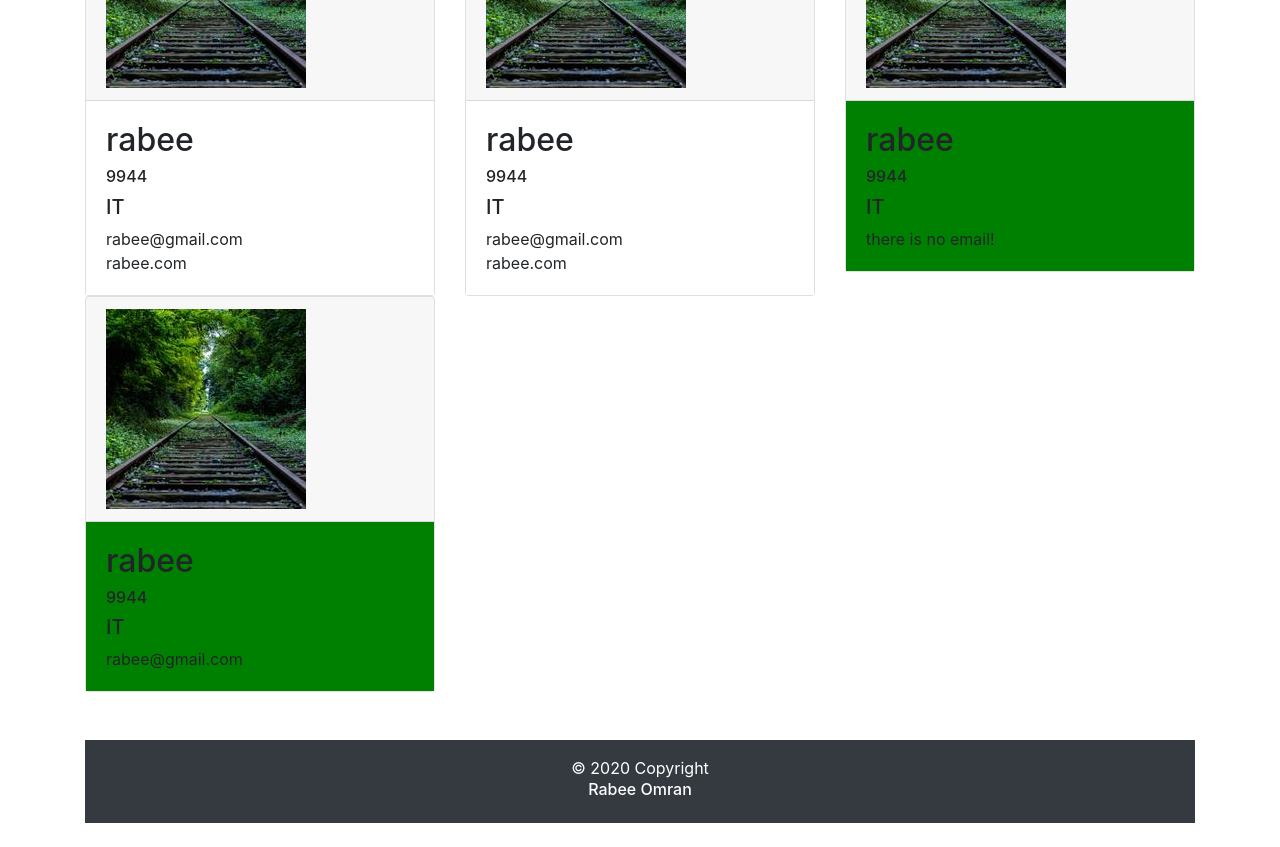
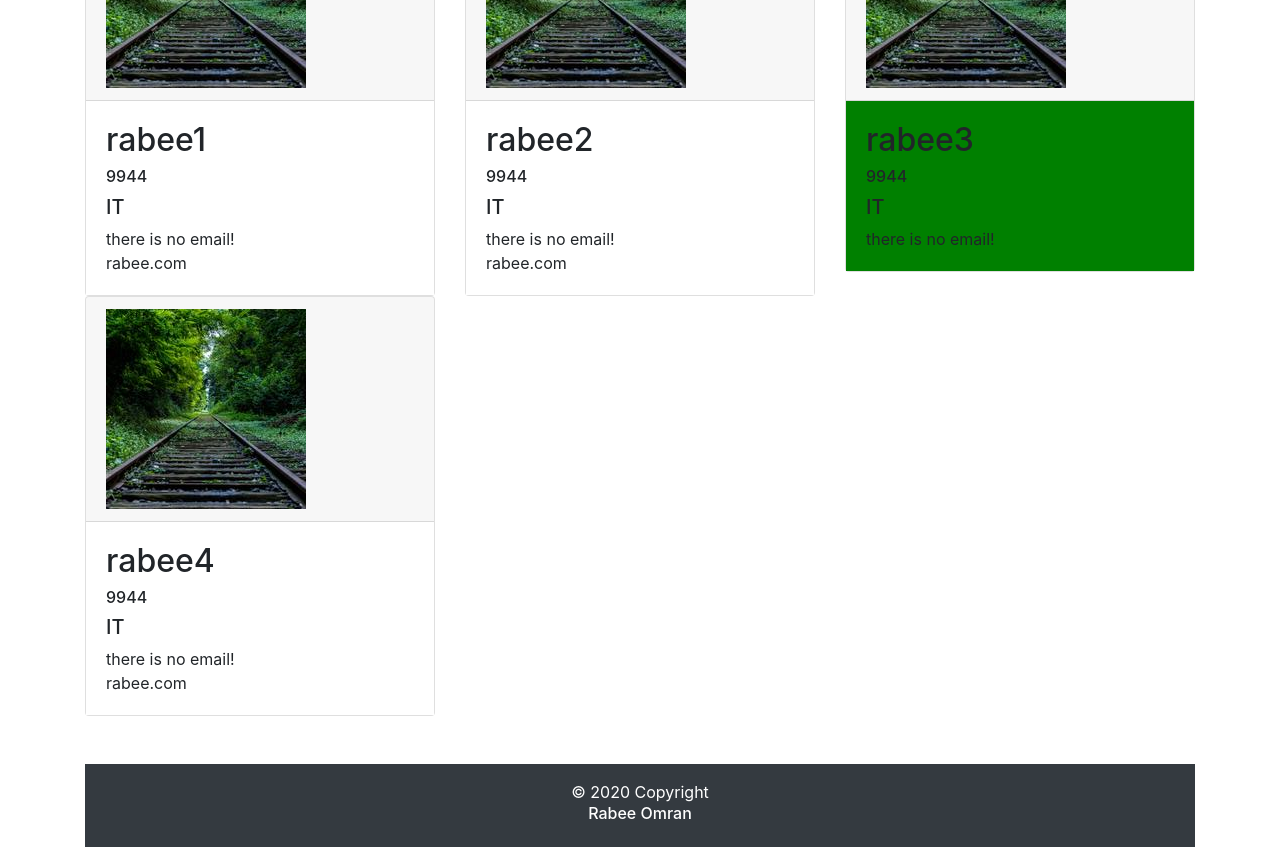
Before and after one commit to Rabee-Omran/Simple-React-Project, a React (Create React App) app: page / in a window 1280 px wide. Shown: the part 480-1327 px from the top of the page. Before the commit the page ends 1303 px from the top, so only its background shows below. Built offline with nearby package versions, Linux system fonts and the light colour scheme.

Commit message:
manage cards as array

```diff
--- a/src/components/CardMember.js
+++ b/src/components/CardMember.js
@@ -6,14 +6,14 @@ function CardMember(props){
 
           <div className="card">
                 <div className="card-header">
-                        <img style={{maxWidth:'100%'}}  src={props.info.img} alt=''/>
+                        <img style={{maxWidth:'100%'}}  src={props.img} alt=''/>
                 </div>
-                <div className='card-body' style={{backgroundColor: props.info.website ? "white" : "green"}}>
-                        <h2>{props.info.name}</h2>
-                        <h6>{props.info.phone}</h6>
-                        <h5>{props.info.position}</h5>
-                        <div>{ props.info.email ?props.info.email :'there is no email!'}</div>
-                        <div className={props.info.website==null ? 'bg-blue' : 'bg-white'}>{props.info.website}</div>
+                <div className='card-body' style={{backgroundColor: props.website ? "white" : "green"}}>
+                        <h2>{props.name}</h2>
+                        <h6>{props.phone}</h6>
+                        <h5>{props.position}</h5>
+                        <div>{ props.email ?props.email :'there is no email!'}</div>
+                        <div className={props.website==null ? 'bg-blue' : 'bg-white'}>{props.website}</div>
                 </div>
 
          </div>
--- a/src/components/MyCard.js
+++ b/src/components/MyCard.js
@@ -1,52 +1,28 @@
 import React from 'react';
 import CardMember from './CardMember';
 function MyCard(){
+    const info=[
+        {id:1, img:'/images/01.jpg',name :'rabee1',position:'IT',phone:'9944',email:'rabee@gmail.com',website:"rabee.com"},
+        {id:2, img:'/images/01.jpg',name :'rabee2',position:'IT',phone:'9944',email:'rabee@gmail.com',website:"rabee.com"},
+        {id:3, img:'/images/01.jpg',name :'rabee3',position:'IT',phone:'9944',email:'rabee@gmail.com'                    },
+        {id:4, img:'/images/01.jpg',name :'rabee4',position:'IT',phone:'9944',                        website:"rabee.com"},
+    ]
+
+    const cards = info.map(item => <CardMember
+                            key={item.id}
+                            img={item.img}
+                            name={item.name}
+                            phone={item.phone}
+                            position={item.position}
+                            website={item.website}
+
+        />
+
+    );
   return (
       <div className='row '>
 
-        <CardMember
-            info ={{
-                img:'/images/01.jpg',
-                name :'rabee',
-                position:'IT',
-                phone:'9944',
-                email:'rabee@gmail.com',
-                website:"rabee.com"
-                 }}
-      />
-
-<CardMember
-            info ={{
-                img:'/images/01.jpg',
-                name :'rabee',
-                position:'IT',
-                phone:'9944',
-                email:'rabee@gmail.com',
-                website:"rabee.com"
-                 }}
-      />
-
-<CardMember
-            info ={{
-                img:'/images/01.jpg',
-                name :'rabee',
-                position:'IT',
-                phone:'9944',
-
-
-                 }}
-      />
-
-<CardMember
-            info ={{
-                img:'/images/01.jpg',
-                name :'rabee',
-                position:'IT',
-                phone:'9944',
-                email:'rabee@gmail.com',
-
-                 }}
-      />
+{cards}
 
 
       </div>
```
